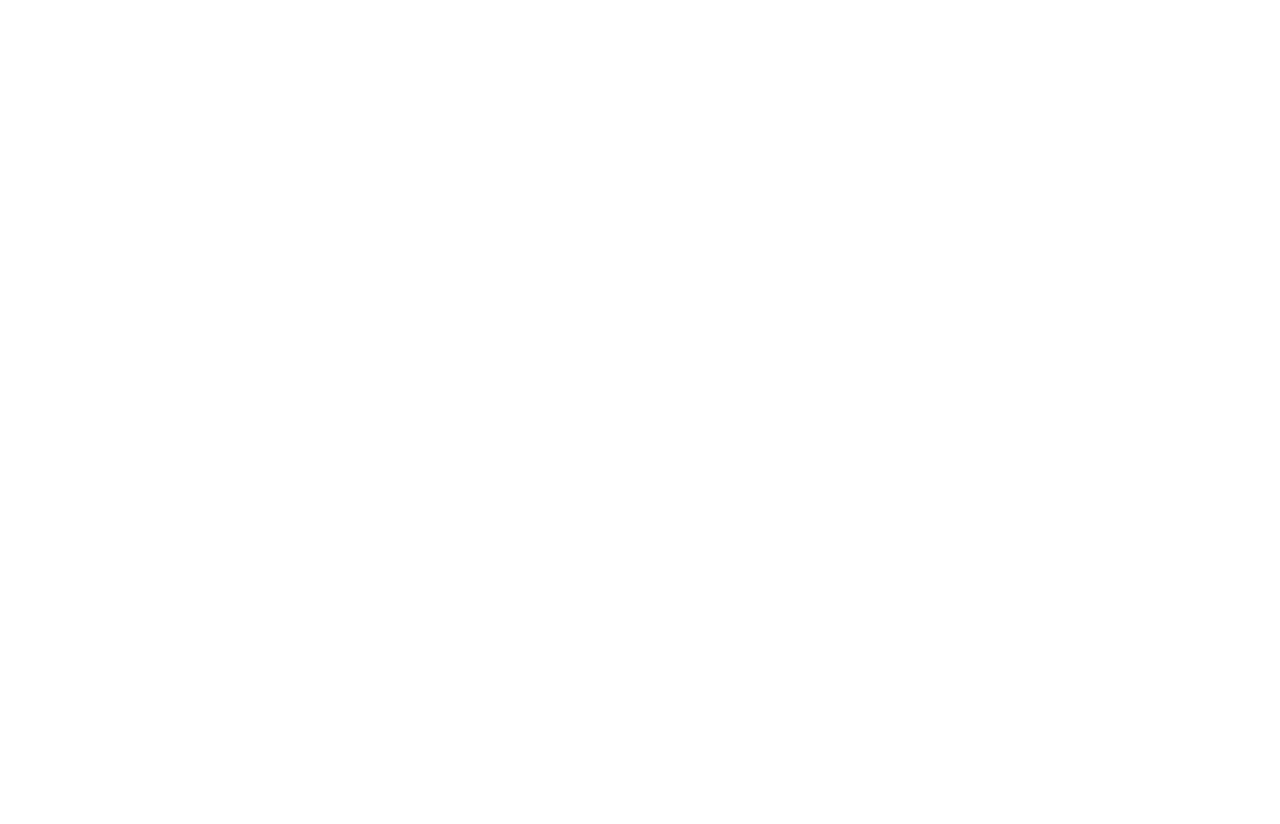
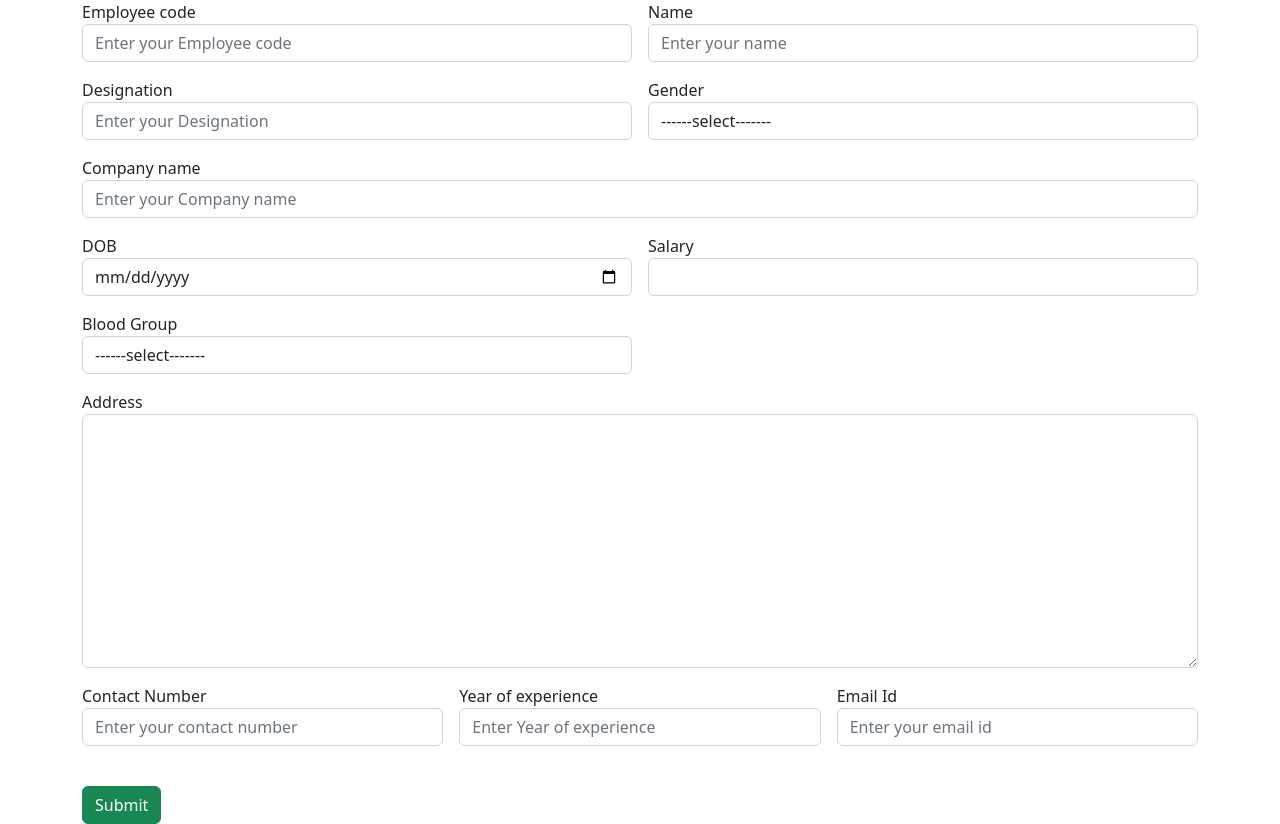
Before and after one commit to AriyaUnni/Angular-employee, an Angular app: page / in a window 1280 px wide. Before the commit the page ends 800 px from the top, so only its background shows below. Built offline with nearby package versions, Linux system fonts and the light colour scheme.

Commit message:
addemployee page

```diff
--- /dev/null
+++ b/src/app/addemployee/addemployee.component.html
@@ -0,0 +1,99 @@
+
+
+<div class="container">
+    <div class="row">
+        <div class="col col-12 col-sm-12 col-md-12 col-lg-12 col-xl-12 col-xxl-12">
+
+            <div class="row g-3">
+
+                <div class="col col-12 col-sm-6 col-md-6 col-lg-6 col-xl-6 xxl-6">
+                    <label for="Employee code">Employee code</label>
+                    <input type="text" class="form-control" placeholder="Enter your Employee code">
+
+                </div>
+
+                <div class="col col-12 col-sm-6 col-md-6 col-lg-6 col-xl-6 xxl-6">
+                    <label for="Name">Name</label>
+                    <input type="text" class="form-control" placeholder="Enter your name">
+
+                </div>
+
+
+
+                <div class="col col-12 col-sm-6 col-md-6 col-lg-6 col-xl-6 xxl-6">
+                    <label for="Designation">Designation</label>
+                    <input type="text" class="form-control" placeholder="Enter your Designation">
+
+                </div>
+
+                <div class="col col-12 col-sm-6 col-md-6 col-lg-6 col-xl-6 xxl-6">
+                    <label for="Gender">Gender</label>
+                    <select class="form-control" name="" id="">
+                        <option value="select">------select-------</option>
+                <option value="Male">Male</option>
+                <option value="female">female</option>
+            </select>
+        </div>
+
+        <div class="col col-12 col-sm-12 col-md-12 col-lg-12 col-xl-12 xxl-12">
+            <label for="Company name">Company name</label>
+            <input type="text" class="form-control" placeholder="Enter your Company name">
+
+        </div>
+
+                <div class="col col-12 col-sm-6 col-md-6 col-lg-6 col-xl-6 xxl-6">
+                    <label for="DOB">DOB</label>
+                     <input type="date" name="" id="" class="form-control">
+                </div>
+
+                <div class="col col-12 col-sm-6 col-md-6 col-lg-6 col-xl-6 xxl-6">
+                    <label for="Salary">Salary</label>
+                 <input type="text" class="form-control">
+                </div>
+
+                <div class="col col-12 col-sm-6 col-md-6 col-lg-6 col-xl-6 xxl-6">
+                    <label for="Blood Group">Blood Group</label>
+                    <select class="form-control" name="" id="">
+                        <option value="select">------select-------</option>
+                <option value="A RhD Positive">A+</option>
+                <option value="A RhD negative">A-</option>
+                <option value="B RhD Positive">B+</option>
+                <option value="B RhD negative">B-</option>
+                <option value="O RhD Positive">O+</option>
+                <option value="O RhD negative">O-</option>
+                <option value="AB RhD Positive">AB+</option>
+                <option value="AB RhD negative">AB-</option>
+            </select>
+        </div>
+
+
+                <div class="col col-12 col-sm-12 col-md-12 col-lg-12 col-xl-12 xxl-12">
+                    <label for="Address">Address</label>
+                     <textarea class="form-control" name="" id="" cols="30" rows="10"></textarea>
+                </div>
+
+                <div class="col col-12 col-sm-6 col-md-6 col-lg-6 col-xl-4 xxl-3">
+                    <label for="Contact Number">Contact Number</label>
+                 <input type="text" class="form-control" placeholder="Enter your contact number">
+                </div>
+
+                <div class="col col-12 col-sm-6 col-md-6 col-lg-6 col-xl-4 xxl-3">
+                    <label for="Year of experience">Year of experience</label>
+                 <input type="text" class="form-control" placeholder="Enter Year of experience">
+                </div>
+
+                <div class="col col-12 col-sm-6 col-md-6 col-lg-6 col-xl-4 xxl-3">
+                    <label for="Email Id">Email Id</label>
+                 <input type="email" name="" id="" class="form-control" placeholder="Enter your email id">
+                </div>
+
+
+        <div class="col col-12 col-sm-12 col-md-12 col-lg-12 col-xl-12 xxl-12"><br>
+
+            <button class="btn btn-success">Submit</button>
+
+        </div>
+
+        </div>
+    </div>
+</div>
--- /dev/null
+++ b/src/app/addemployee/addemployee.component.ts
@@ -0,0 +1,15 @@
+import { Component, OnInit } from '@angular/core';
+
+@Component({
+  selector: 'app-addemployee',
+  templateUrl: './addemployee.component.html',
+  styleUrls: ['./addemployee.component.css']
+})
+export class AddemployeeComponent implements OnInit {
+
+  constructor() { }
+
+  ngOnInit(): void {
+  }
+
+}
--- a/src/app/app.component.html
+++ b/src/app/app.component.html
@@ -1 +1,3 @@
+<app-addemployee></app-addemployee>
+
 <router-outlet></router-outlet>
--- a/src/app/app.module.ts
+++ b/src/app/app.module.ts
@@ -3,10 +3,12 @@
 
 import { AppRoutingModule } from './app-routing.module';
 import { AppComponent } from './app.component';
+import { AddemployeeComponent } from './addemployee/addemployee.component';
 
 @NgModule({
   declarations: [
-    AppComponent
+    AppComponent,
+    AddemployeeComponent
   ],
   imports: [
     BrowserModule,
--- a/src/index.html
+++ b/src/index.html
@@ -1,6 +1,9 @@
 <!doctype html>
 <html lang="en">
 <head>
+
+  <!-- CSS only -->
+<link href="https://cdn.jsdelivr.net/npm/bootstrap@5.2.2/dist/css/bootstrap.min.css" rel="stylesheet" integrity="sha384-Zenh87qX5JnK2Jl0vWa8Ck2rdkQ2Bzep5IDxbcnCeuOxjzrPF/et3URy9Bv1WTRi" crossorigin="anonymous">
   <meta charset="utf-8">
   <title>Employee</title>
   <base href="/">
@@ -9,5 +12,8 @@
 </head>
 <body>
   <app-root></app-root>
+
+  <!-- JavaScript Bundle with Popper -->
+<script src="https://cdn.jsdelivr.net/npm/bootstrap@5.2.2/dist/js/bootstrap.bundle.min.js" integrity="sha384-OERcA2EqjJCMA+/3y+gxIOqMEjwtxJY7qPCqsdltbNJuaOe923+mo//f6V8Qbsw3" crossorigin="anonymous"></script>
 </body>
 </html>
```
Also changed, not shown: src/app/addemployee/addemployee.component.css (added).
